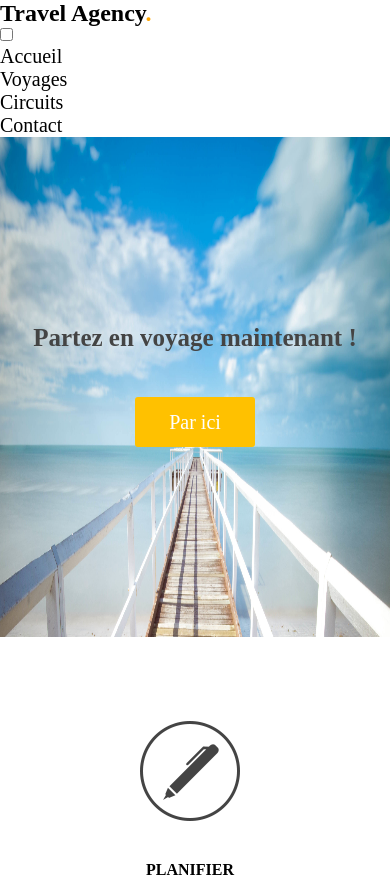
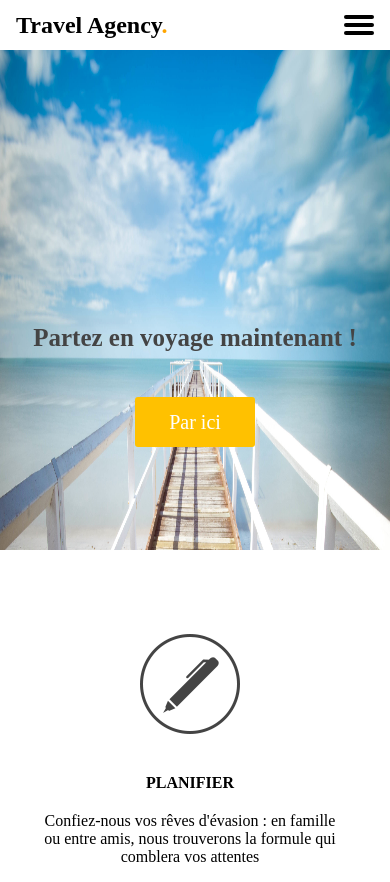
Before and after one commit to Nirkrolm72/Travel_Agency, a plain HTML site: page index.html in a window 390 px wide. Shown: the top 882 px of the page. Drawn offline with Linux system fonts and the light colour scheme.

Commit message:
Responsive terminé

```diff
--- a/style.css
+++ b/style.css
@@ -72,21 +72,18 @@
 
 /********** Fin Flex **********/
 
-nav {
-    height: 7vh;
+
+
+.orange {
+    color: var(--orange);
 }
 
-.menu-burger{
-    font-size: 20px;
-    cursor: pointer;
+/*nav {
+    height: 7vh;
 }
 
 nav h1 {
     margin-left: 50px;
-}
-
-.orange {
-    color: var(--orange);
 }
 
 nav ul {
@@ -108,7 +105,91 @@ ul li a {
 
 ul li a:hover {
     color: var(--orange);
+}*/
+
+.top-nav {
+    display: flex;
+    flex-direction: row;
+    align-items: center;
+    justify-content: space-between;
+    background-color: var(--white);
+    /* background: linear-gradient(to left, #f46b45, #eea849); */
+    /* W3C, IE 10+/ Edge, Firefox 16+, Chrome 26+, Opera 12+, Safari 7+ */
+    /* color: #FFF; */
+    height: 50px;
+    padding: 1em;
 }
+
+.menu {
+    display: flex;
+    flex-direction: row;
+    list-style-type: none;
+    margin: 0;
+    padding: 0;
+}
+
+.menu li a {
+    text-decoration: none;
+    font-size: 20px;
+    color: var(--black);
+    padding-right: 30px;
+}
+
+.menu>li {
+    margin: 0 1rem;
+    overflow: hidden;
+}
+
+.menu-button-container {
+    display: none;
+    height: 100%;
+    width: 30px;
+    cursor: pointer;
+    flex-direction: column;
+    justify-content: center;
+    align-items: center;
+}
+
+#menu-toggle {
+    display: none;
+}
+
+.menu-button,
+.menu-button::before,
+.menu-button::after {
+    display: block;
+    background-color: var(--black);
+    position: absolute;
+    height: 4px;
+    width: 30px;
+    transition: transform 400ms cubic-bezier(0.23, 1, 0.32, 1);
+    border-radius: 2px;
+}
+
+.menu-button::before {
+    content: '';
+    margin-top: -8px;
+}
+
+.menu-button::after {
+    content: '';
+    margin-top: 8px;
+}
+
+#menu-toggle:checked+.menu-button-container .menu-button::before {
+    margin-top: 0px;
+    transform: rotate(405deg);
+}
+
+#menu-toggle:checked+.menu-button-container .menu-button {
+    background: rgba(255, 255, 255, 0);
+}
+
+#menu-toggle:checked+.menu-button-container .menu-button::after {
+    margin-top: 0px;
+    transform: rotate(-405deg);
+}
+
 
 /********** Fin Navbar **********/
 
@@ -386,7 +467,7 @@ footer {
 
 /********** Responsive **********/
 
-@media screen and (max-width: 720px) {
+@media screen and (max-width: 768px) {
 
     nav ul {
         display: none;
@@ -396,12 +477,57 @@ footer {
         margin-left: 10px;
     }
 
-    .menu-burger{
-        display: block;
+    .menu-button-container {
+        display: flex;
     }
 
-    img{
+    .menu {
+        position: absolute;
+        top: 0;
+        margin-top: 50px;
+        left: 0;
+        flex-direction: column;
+        width: 100%;
+        justify-content: center;
+        align-items: center;
+    }
+
+    #menu-toggle~.menu li {
+        height: 0;
+        margin: 0;
+        padding: 0;
+        border: 0;
+        transition: height 400ms cubic-bezier(0.23, 1, 0.32, 1);
+    }
+
+    #menu-toggle:checked~.menu li {
+        /* border: 1px solid #333; */
+        height: 2.5em;
+        padding: 0.5em;
+        transition: height 400ms cubic-bezier(0.23, 1, 0.32, 1);
+    }
+
+    .menu{
+        background-color: var(--white);
+    }
+
+    .menu>li {
+        display: flex;
+        justify-content: center;
+        margin: 0;
+        padding: 0.5em 0;
+        width: 100%;
+        color: var(--white);
+        background-color: var(--white);
+    }
+
+    .menu>li:not(:last-child) {
+        border-bottom: 1px solid #444;
+    }
+
+    img {
         height: 500px;
+        z-index: -1;
     }
 
     #title1 h1 {
@@ -429,22 +555,23 @@ footer {
         height: 270px;
     }
 
-    article{
+    article {
         margin-bottom: 30px;
     }
-    .form .row{
+
+    .form .row {
         display: flex;
         flex-direction: column;
         align-items: center;
         justify-content: center;
     }
 
-    .switch{
+    .switch {
         display: flex;
         flex-direction: column;
     }
 
-    input[type="text"]{
+    input[type="text"] {
         width: 100%;
     }
 
@@ -456,3 +583,7 @@ footer {
         font-size: 15px;
     }
 }
+
+/*
+rgregdsdgfgdfgdfggg
+ */
```
